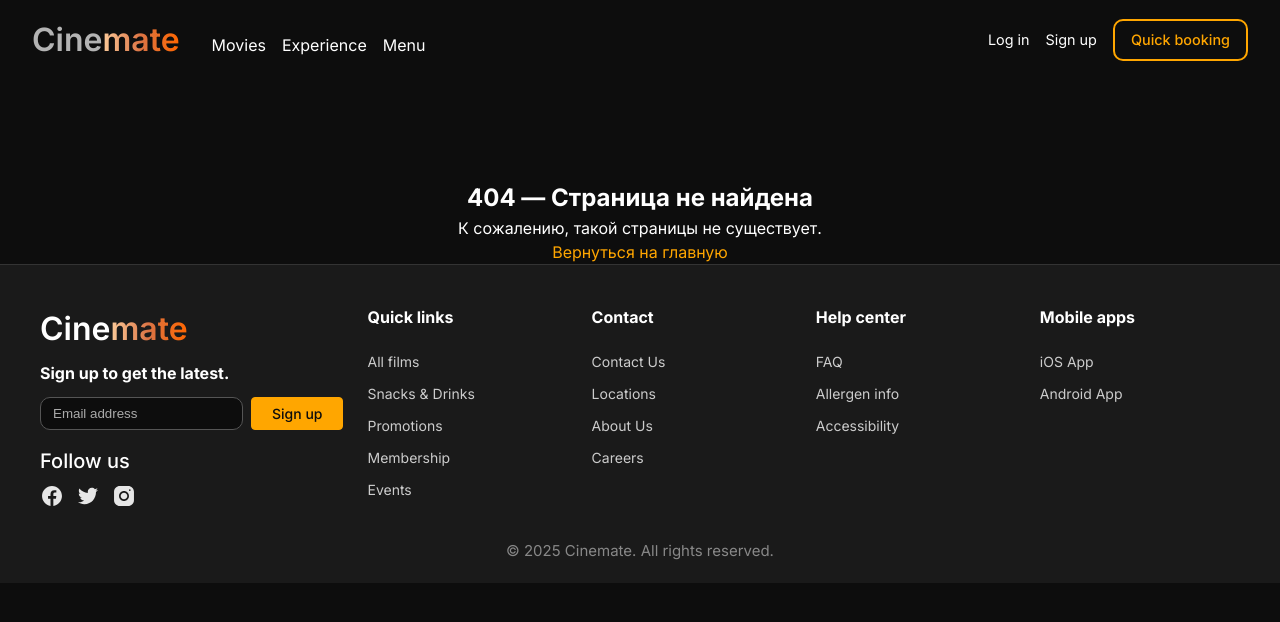
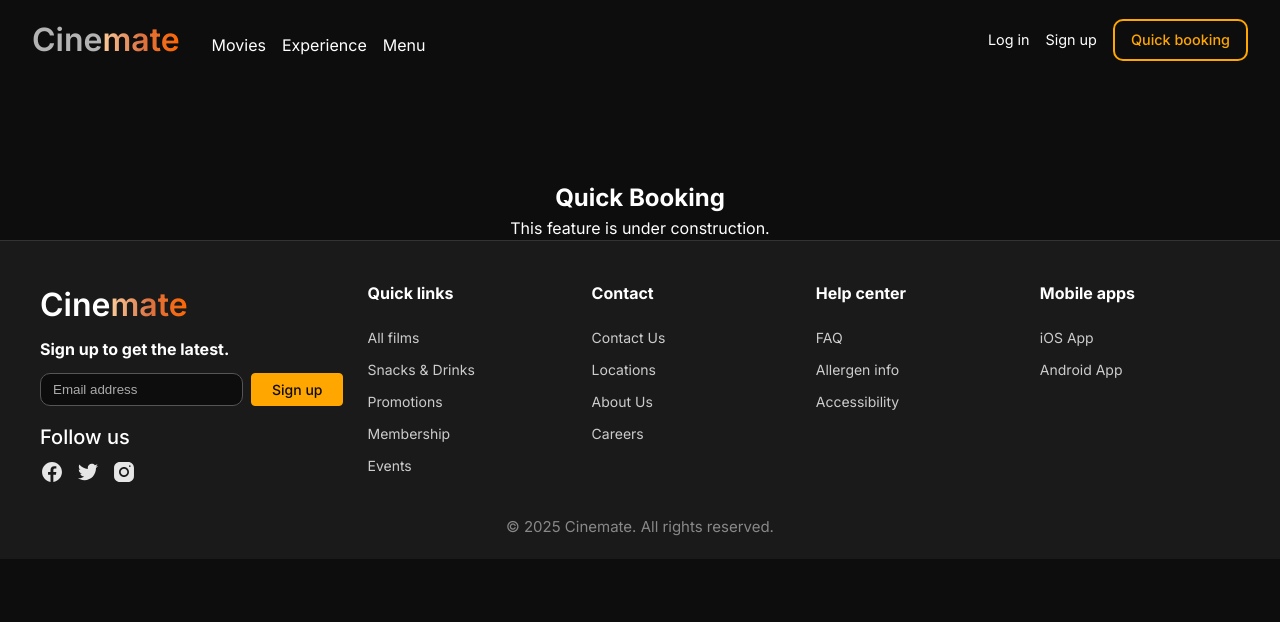
Before and after one commit to Maxnights/cinemate, a React (Create React App) app: page /quick-booking in a window 1280 px wide. Shown: the top 622 px of the page. Built offline with nearby package versions, Linux system fonts and the light colour scheme.

Commit message:
Add Quick Booking stub page and route

```diff
--- a/src/App.js
+++ b/src/App.js
@@ -8,6 +8,7 @@ import MovieDetailPage from "./pages/movies/detail/index";
 import BookingPage from "./pages/booking/index";
 import LoginPage from "./pages/login";
 import SignupPage from "./pages/signup";
+import QuickBookingPage from "./pages/quick-booking";
 import NotFoundPage from "./pages/not-found/index";
 import ProtectedRoute from "./components/common/ProtectedRoute";
 
@@ -29,6 +30,7 @@ function App() {
               </ProtectedRoute>
             }
           />
+          <Route path="/quick-booking" element={<QuickBookingPage />} />
           <Route path="/login" element={<LoginPage />} />
           <Route path="/signup" element={<SignupPage />} />
           <Route path="*" element={<NotFoundPage />} />
--- /dev/null
+++ b/src/pages/quick-booking/index.jsx
@@ -0,0 +1,10 @@
+import React from "react";
+
+export default function QuickBookingPage() {
+  return (
+    <div className="page" style={{ textAlign: "center", marginTop: "100px" }}>
+      <h2>Quick Booking</h2>
+      <p>This feature is under construction.</p>
+    </div>
+  );
+}
```
